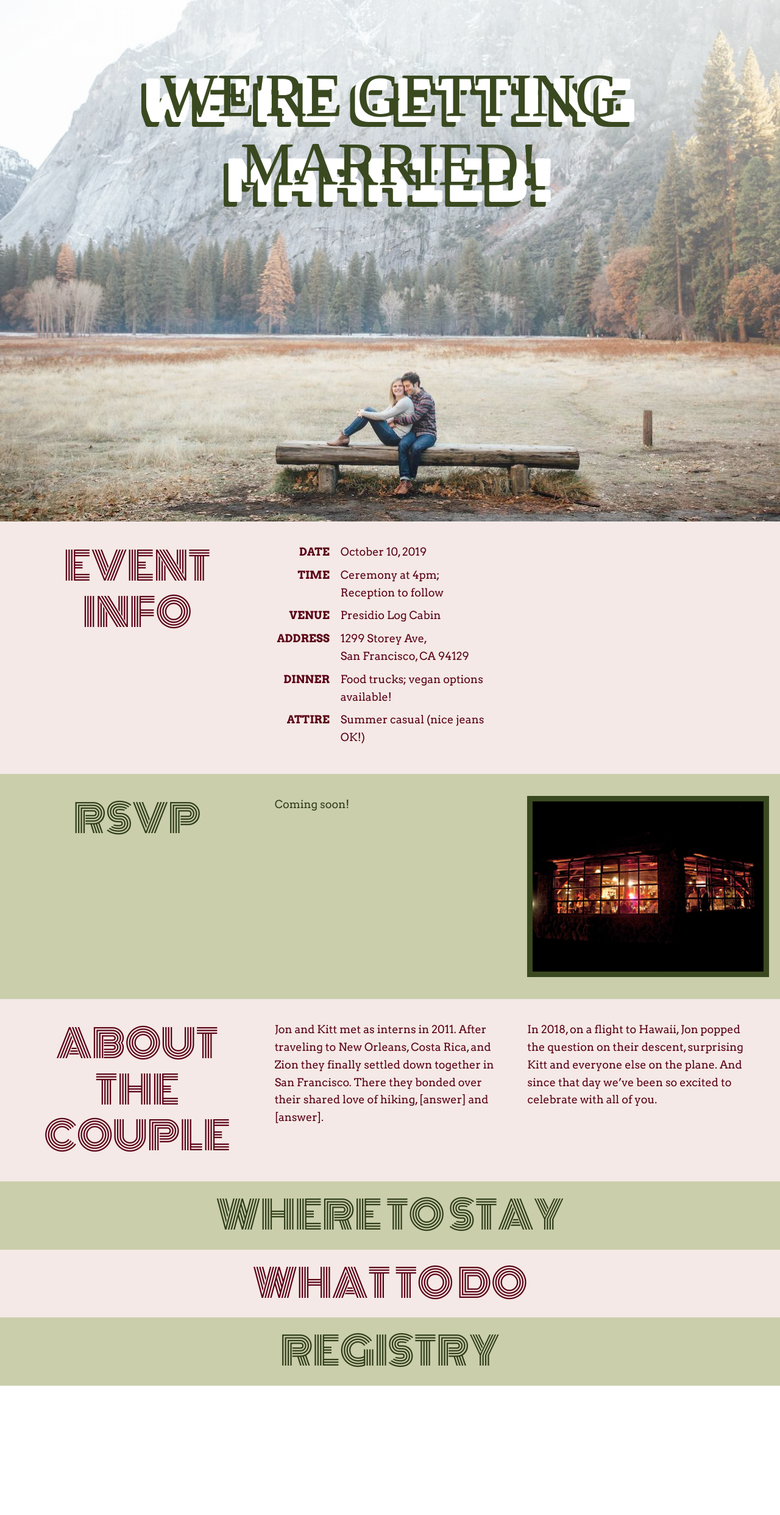
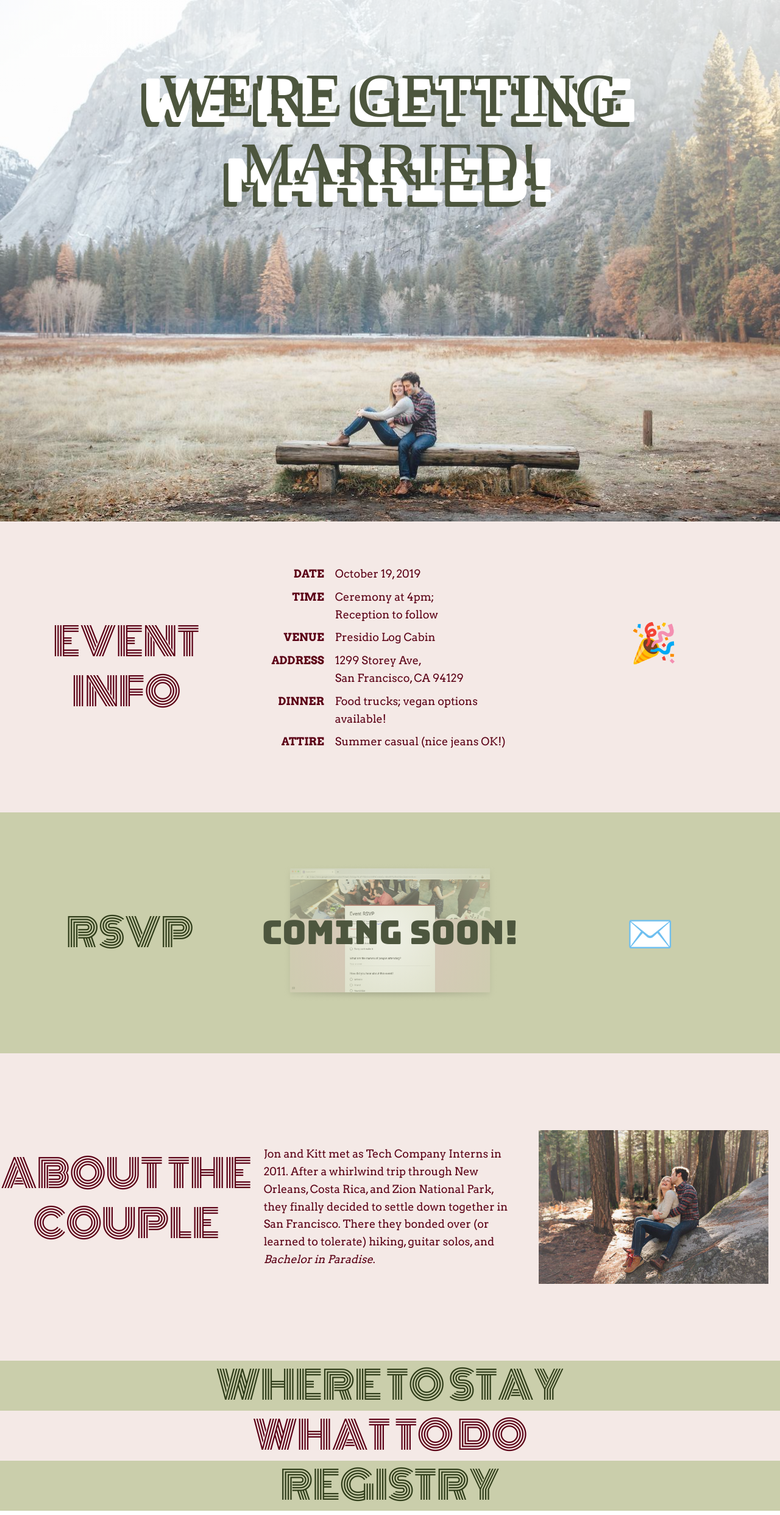
Before and after one commit to tlozoot/tlozoot.github.io, a Jekyll site: the page built from index2.md, in a window 1280 px wide. Shown: the whole page at 61% size. Built offline with Jekyll 4.4.1, drawn with Linux system fonts in a browser that asks for light colours; some web fonts are replaced; before the commit the page ends 2272 px from its top, so only the background shows below that.

Commit message:
polished first three sections

```diff
--- a/_layouts/home.html
+++ b/_layouts/home.html
@@ -15,10 +15,10 @@ layout: default
         <h2>Event info</h2>
       </div>
     </div>
-    <div class='cell'>
+    <div class='cell faq-parent'>
       <div class='faq'>
         <div class='question'>Date</div>
-        <div class='answer'>October 10, 2019</div>
+        <div class='answer'>October 19, 2019</div>
       </div>
       <div class='faq'>
         <div class='question'>Time</div>
@@ -41,42 +41,43 @@ layout: default
         <div class='answer'>Summer casual (nice jeans OK!)</div>
       </div>
     </div>
-    <div class='cell'>
-
+    <div class='cell h2'>
+      <div class='vert'><h2>🎉</h2></div>
     </div>
   </div>
 
   <div class='section' id='rsvp'>
-    <div class='cell'>
+    <div class='cell h2'>
       <div class='vert'>
         <h2>RSVP</h2>
       </div>
     </div>
-    <div class='cell'>
+    <div class='cell image'>
       <p>
         Coming soon!
       </p>
     </div>
-    <div class='cell image'>
-      <img src='/images/cabin.jpg' />
+    <div class='cell h2'>
+      <div class='vert'><h2>✉️</h2></div>
     </div>
+
   </div>
 
+
   <div class='section' id='about'>
-    <div class='cell'>
+    <div class='cell h2'>
       <div class='vert'>
         <h2>About the couple</h2>
       </div>
     </div>
     <div class='cell'>
-      <p>
-        Jon and Kitt met as interns in 2011. After traveling to New Orleans, Costa Rica, and Zion they finally settled down together in San Francisco. There they bonded over their shared love of hiking, [answer] and [answer].
-      </p>
+      <div class='vert'>
+        <p>
+          Jon and Kitt met as Tech Company Interns in 2011. After a whirlwind trip through New Orleans, Costa Rica, and Zion National Park, they finally decided to settle down together in San Francisco. There they bonded over (or learned to tolerate) hiking, guitar solos, and <i>Bachelor in Paradise</i>.
+        </p>
+      </div>
     </div>
-    <div class='cell'>
-      <p>
-        In 2018, on a flight to Hawaii, Jon popped the question on their descent, surprising Kitt and everyone else on the plane. And since that day we’ve been so excited to celebrate with all of you.
-      </p>
+    <div class='cell image'>
     </div>
   </div>
 
--- a/main.css
+++ b/main.css
@@ -54,16 +54,16 @@ h1 {
 
 .shadow .top {
   font-family: Bungee Hairline;
-  text-shadow: -1px 1px 0px #3A4920;
+  text-shadow: -1px 1px 0px #4d563e;
   z-index: 1;
-  color: #3A4920;
+  color: #4d563e;
 }
 
 .shadow .bottom {
   font-family: Bungee;
   z-index: 0;
   color: white;
-  text-shadow: -0.08em 0.08em 0px #3A4920;
+  text-shadow: -0.08em 0.08em 0px #4d563e;
 }
 
 @media screen and (max-width: 1000px) {
@@ -79,7 +79,11 @@ h1 {
 /********** BEGIN BODY CSS ******************/
 
 .section {
-  padding: 1em;
+  font-family: 'Arvo', serif;
+  font-weight: 400;
+  line-height: 1.6em;
+
+  /*padding: 1em;*/
   display: flex;
   flex-direction: row;
   flex-wrap: nowrap;
@@ -89,10 +93,6 @@ h1 {
 .cell {
   flex: 1;
   margin: 1em;
-}
-
-.image {
-  padding-bottom: 1em;
 }
 
 .faq {
@@ -113,6 +113,10 @@ h1 {
   flex: 3;
 }
 
+.cell.h2 {
+  margin: 8.7em 0;
+}
+
 .section h2 {
   flex: 1;
   font-family: 'Monoton', cursive;
@@ -120,15 +124,8 @@ h1 {
   font-weight: normal;
   text-align: center;
   font-size: 3.5em;
-  line-height: 1.2em;
+  line-height: 1.3em;
   margin: auto;
-}
-
-.section {
-  font-family: 'Arvo', serif;
-  font-weight: 400;
-  line-height: 1.6em;
-  padding-left: 1em;
 }
 
 .section img {
@@ -137,6 +134,60 @@ h1 {
   height: 100%;
 }
 
+.image {
+  /*background-size: cover;*/
+  /*background-position: center;*/
+  /*background-repeat: no-repeat;*/
+  /*min-height: 300px;*/
+  margin: 0em;
+  padding: 0;
+}
+
+#where svg {
+  margin: 9.4em 11.2em;
+}
+
+#rsvp .image {
+  background-image:
+    radial-gradient(
+      rgba(202, 206, 171, 0.30),
+      rgba(202, 206, 171, 1.00)
+    ),
+    url("/images/rsvp2.png");
+  /*background-size: contain;*/
+  background-position: center;
+  background-size: 83%;
+  background-repeat: no-repeat;
+}
+
+#about .image {
+  background-image:
+    radial-gradient(
+      rgba(244, 233, 230, 0.05),
+      rgba(244, 233, 230, 0.40)
+    ),
+    url("/images/rock2.jpg");
+  /*background-size: contain;*/
+  background-position: center;
+  background-size: 91%;
+  background-repeat: no-repeat;
+}
+
+.image > p {
+  font-family: Bungee;
+  color: #4d563e;
+  font-size: 3em;
+  text-align: center;
+  line-height: 7.3em;
+}
+
+.faq-parent {
+  padding: 3em 0;
+}
+
+.vert > p {
+  margin:  7.4em 0px;
+}
 
 
 .section:nth-child(even) img  {
@@ -186,11 +237,24 @@ h1 {
   .cell {
     margin: 1em 1em 2em 1em;
   }
-  .h2 {
+  .cell.h2 {
     margin: 1em;
+  }
+  .cell.faq-parent {
+    margin: 0 1em;
+  }
+  .cell.image {
+    margin: 1em;
+    min-height: 600px;
+  }
+  .vert > p {
+    margin: 1em 0;
   }
   .faq .answer {
     flex: 2;
+  }
+  .image > p {
+    line-height: 5.3em;
   }
 }
 
```
Also changed, not shown: _includes/envelope.svg (added), images/field.jpg (added), images/mail_outline.png (added), images/rock.jpg (added), images/rock2.jpg (added), images/rsvp.png (added), images/rsvp2.jpg (added), images/rsvp2.png (added), images/trees.jpg (added), 1 other file.
